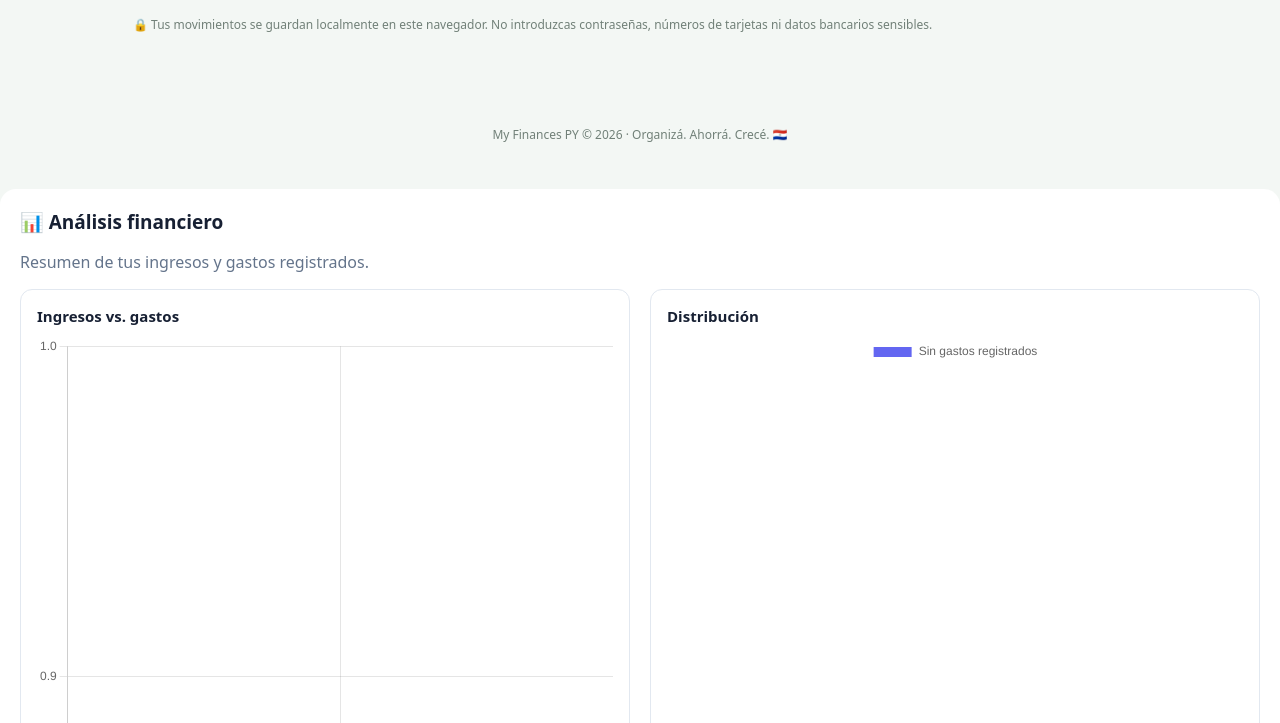
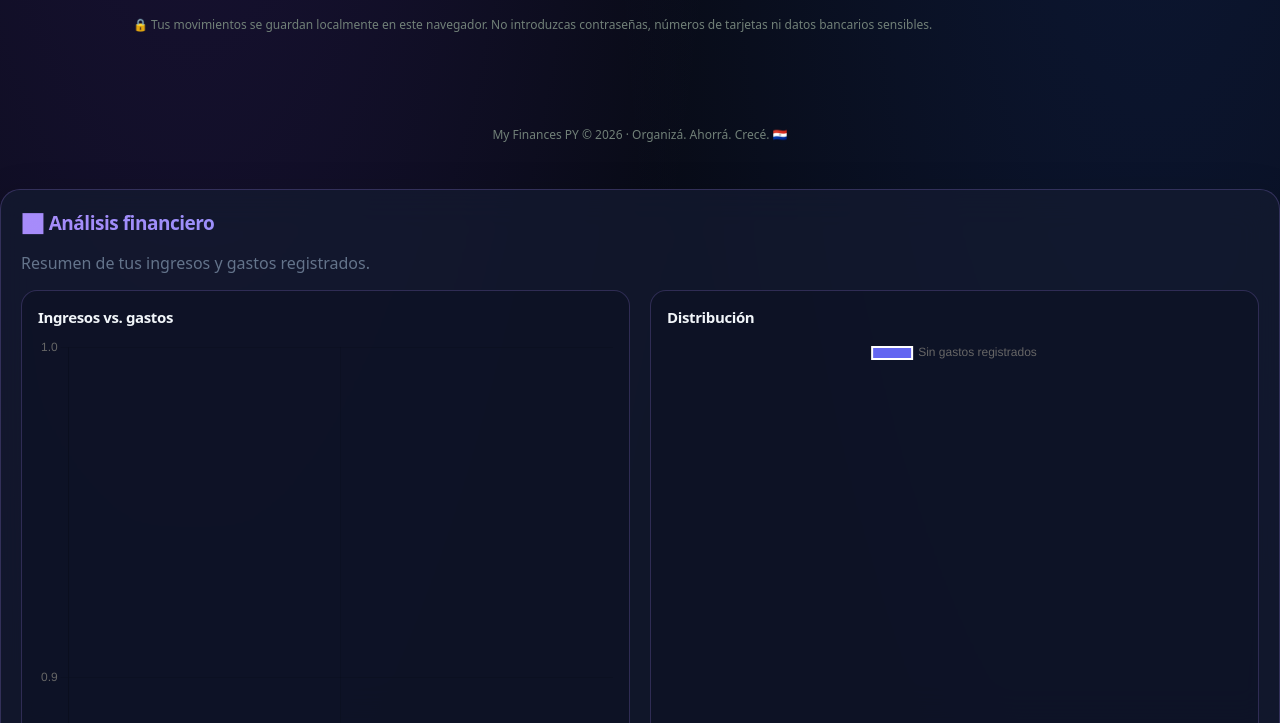
Before and after one commit to mateocartaman335-png/my-finances-py, a plain HTML site: page index.html in a window 1280 px wide. Shown: the part 1280-2003 px from the top of the page. Drawn offline with nearby package versions, Linux system fonts and the light colour scheme.

Commit message:
Implement premium styles for My Finances PY
Added premium styling variables and layout for the My Finances PY project.

```diff
--- a/index.html
+++ b/index.html
@@ -48,6 +48,96 @@ input,select{width:100%;padding:12px;border:1px solid #d9e3dc;border-radius:9px;
 footer{text-align:center;padding:22px;color:var(--muted);font-size:12px}
 .note{font-size:12px;color:var(--muted);line-height:1.6}
 @media(max-width:650px){.cards{grid-template-columns:1fr}.card{padding:14px}.amount{font-size:24px}.layout{grid-template-columns:1fr}main{padding:12px}.tabs{padding-top:14px}}
+
+/* My Finances PY — Fintech Premium */
+:root {
+  color-scheme: dark;
+  --premium-bg: #080b16;
+  --premium-card: rgba(20, 26, 48, 0.78);
+  --premium-border: rgba(167, 139, 250, 0.22);
+  --premium-purple: #a78bfa;
+  --premium-blue: #60a5fa;
+  --premium-text: #f1f5f9;
+  --premium-muted: #9ca8c5;
+}
+
+body {
+  background:
+    radial-gradient(ellipse at 15% 0%, rgba(124, 58, 237, 0.20), transparent 38%),
+    radial-gradient(ellipse at 90% 15%, rgba(37, 99, 235, 0.15), transparent 34%),
+    var(--premium-bg) !important;
+  color: var(--premium-text) !important;
+  min-height: 100vh;
+}
+
+section,
+.card,
+.stat-card,
+.container-card,
+main > div {
+  color: var(--premium-text);
+}
+
+.card,
+.stat-card,
+.container-card,
+#finance-charts {
+  background: var(--premium-card) !important;
+  border: 1px solid var(--premium-border) !important;
+  border-radius: 20px !important;
+  box-shadow: 0 12px 40px rgba(0, 0, 0, 0.20);
+  backdrop-filter: blur(18px);
+  -webkit-backdrop-filter: blur(18px);
+}
+
+h1, h2, h3 {
+  color: var(--premium-text);
+  letter-spacing: -0.025em;
+}
+
+button {
+  border-radius: 12px;
+  transition: transform 0.2s ease, filter 0.2s ease;
+}
+
+button:hover {
+  filter: brightness(1.12);
+}
+
+input, select, textarea {
+  background: rgba(9, 13, 29, 0.9) !important;
+  color: var(--premium-text) !important;
+  border: 1px solid var(--premium-border) !important;
+  border-radius: 10px !important;
+}
+
+#finance-charts h2 {
+  background: linear-gradient(90deg, var(--premium-purple), var(--premium-blue));
+  background-clip: text;
+  -webkit-background-clip: text;
+  color: transparent;
+}
+
+#finance-charts > div > div {
+  background: rgba(13, 18, 36, 0.72) !important;
+  border: 1px solid var(--premium-border) !important;
+  border-radius: 16px !important;
+}
+
+#finance-charts canvas {
+  max-width: 100%;
+}
+
+@media (max-width: 600px) {
+  #finance-charts {
+    padding: 14px !important;
+    margin: 16px 0 !important;
+  }
+
+  #finance-charts > div {
+    grid-template-columns: minmax(0, 1fr) !important;
+  }
+}
 </style>
 </head>
 <body>
```
